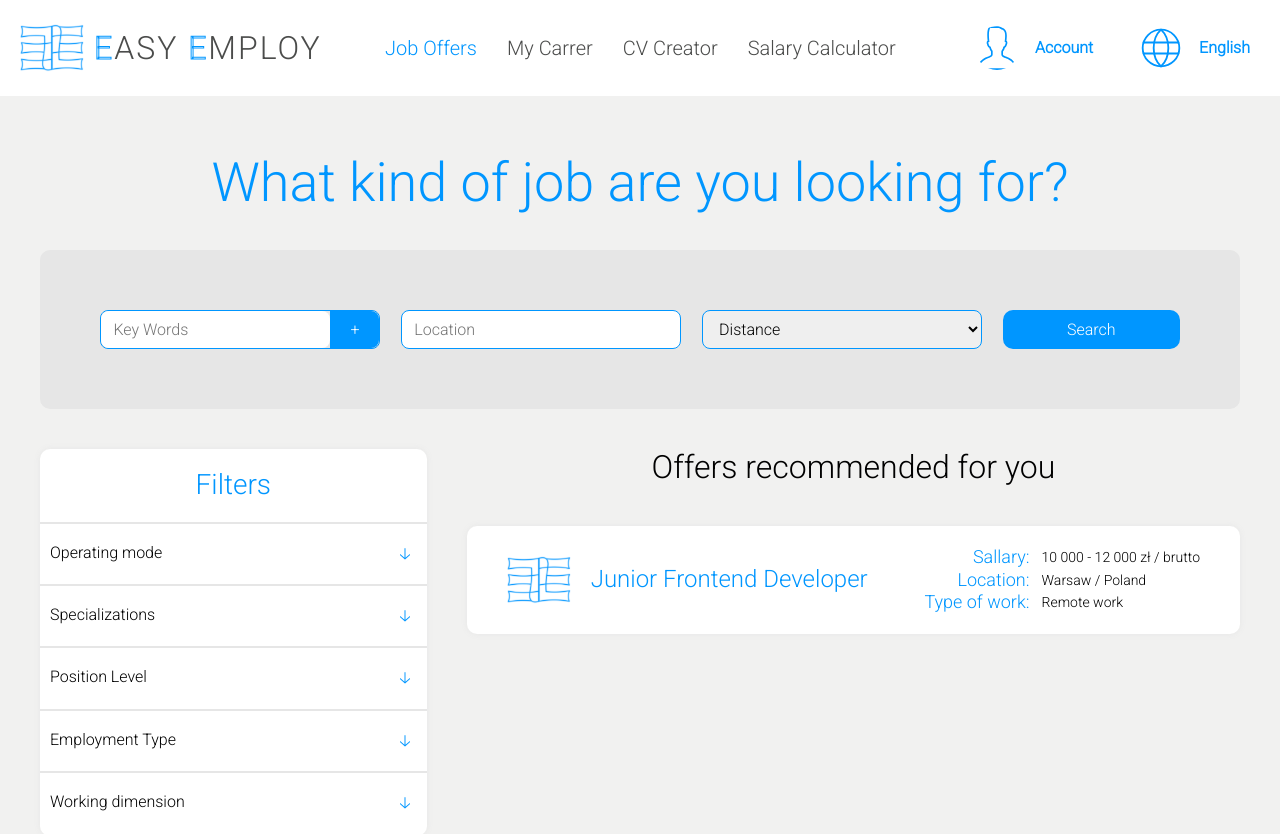
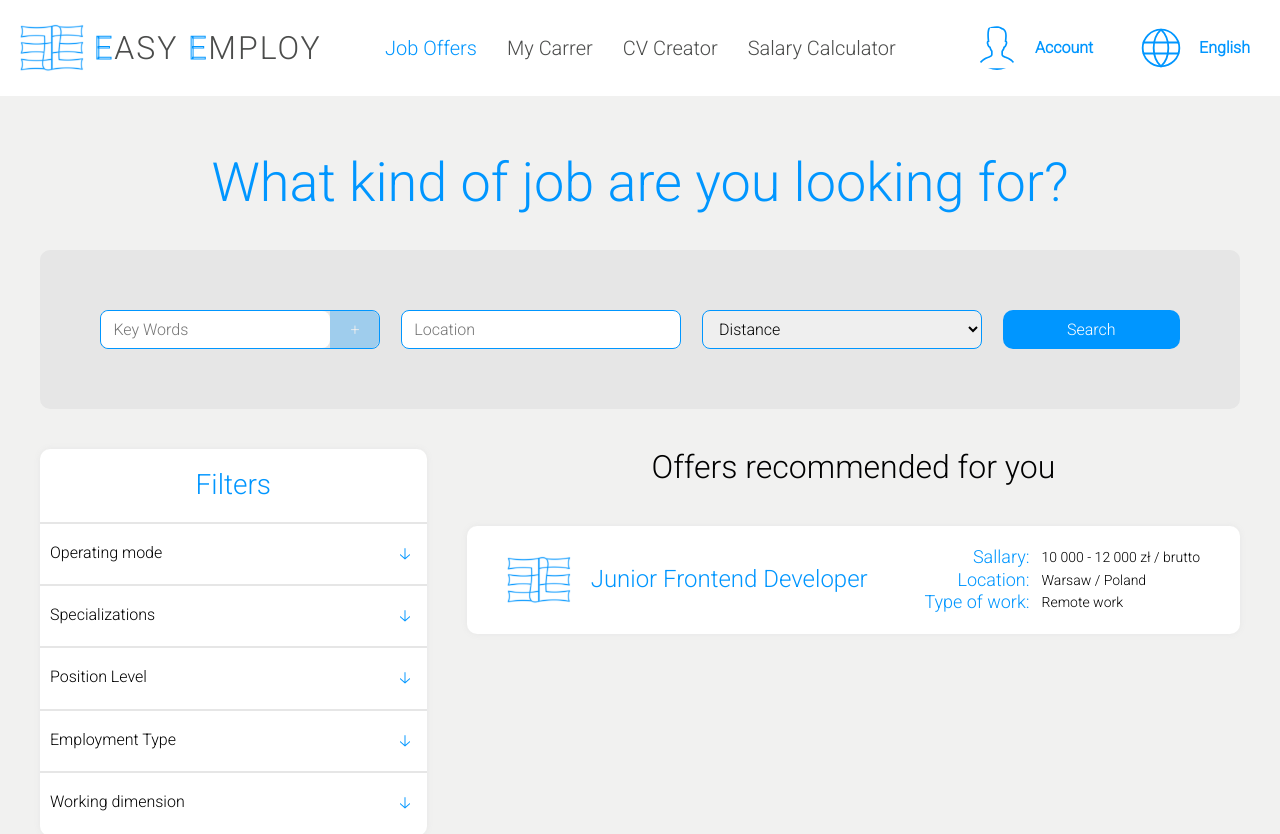
Before and after one commit to mizdebski77/Easy-Employ, a React (Create React App) app: page /Offers in a window 1280 px wide. Shown: the top 834 px of the page. Built offline with nearby package versions, Linux system fonts and the light colour scheme.

Commit message:
function of adding a new keyword button disabled

```diff
--- a/src/features/JobOffers/FormElement/formElement.tsx
+++ b/src/features/JobOffers/FormElement/formElement.tsx
@@ -13,12 +13,15 @@ export const FormElement = () => {
     const [newKeyWord, setNewKeyWord] = useState("");
 
     const handleAddNewKeyWord = () => {
-        dispatch(addKeyWord({
-            content: newKeyWord,
-            id: nanoid(),
-        }))
-        setNewKeyWord("")
+        if (newKeyWord.length > 0) {
+            dispatch(addKeyWord({
+                content: newKeyWord,
+                id: nanoid(),
+            }));
+            setNewKeyWord("");
+        }
     };
+
 
     return (
         <Wrapper>
@@ -31,7 +34,9 @@ export const FormElement = () => {
                     />
                     <AddKeyWordButton
                         type='button'
-                        onClick={handleAddNewKeyWord}>
+                        onClick={handleAddNewKeyWord}
+                        disabled={newKeyWord.length === 0}
+                    >
                         +
                     </AddKeyWordButton>
                 </InputWrapper>
@@ -55,7 +60,9 @@ export const FormElement = () => {
                             <KeyWord>{keyWord.content} </KeyWord>
                             <RemoveButton
                                 onClick={() => dispatch(removeKeyWord(keyWord.id))}
-                            >x</RemoveButton>
+                            >
+                                x
+                            </RemoveButton>
                         </KeyWordContainer>
                     ))}
                 </KeyWordsWrapper>
--- a/src/features/JobOffers/FormElement/styledFormElement.ts
+++ b/src/features/JobOffers/FormElement/styledFormElement.ts
@@ -53,7 +53,16 @@ export const AddKeyWordButton = styled.button`
 
     &:hover {
         background: ${({ theme }) => theme.color.fontMainHover};
-    }
+    };
+
+    &:disabled {
+        opacity: 0.3;
+        cursor: no-drop;
+
+        &:hover {
+            background: ${({ theme }) => theme.color.fontMain};
+        }
+    };
 `;
 
 export const Input = styled.input`
```
